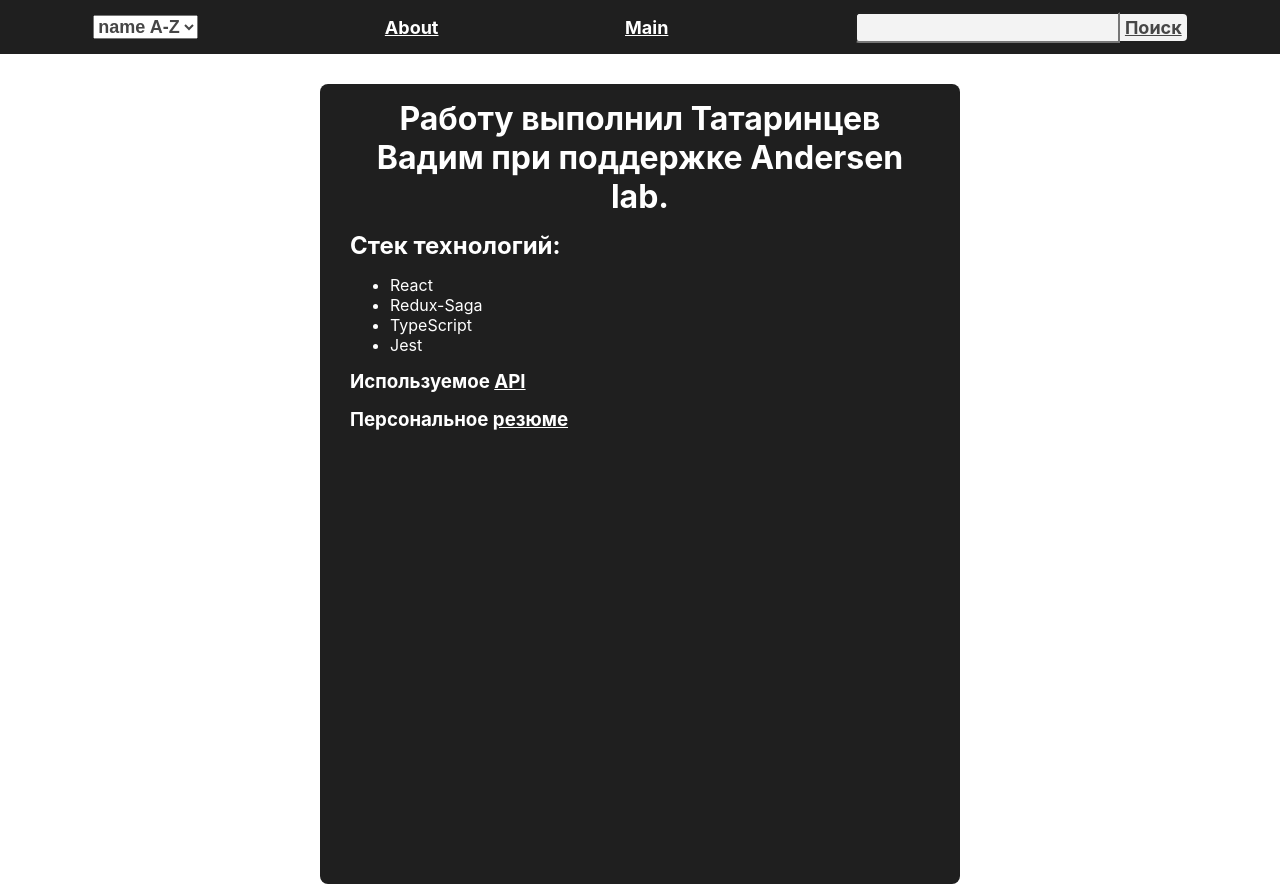
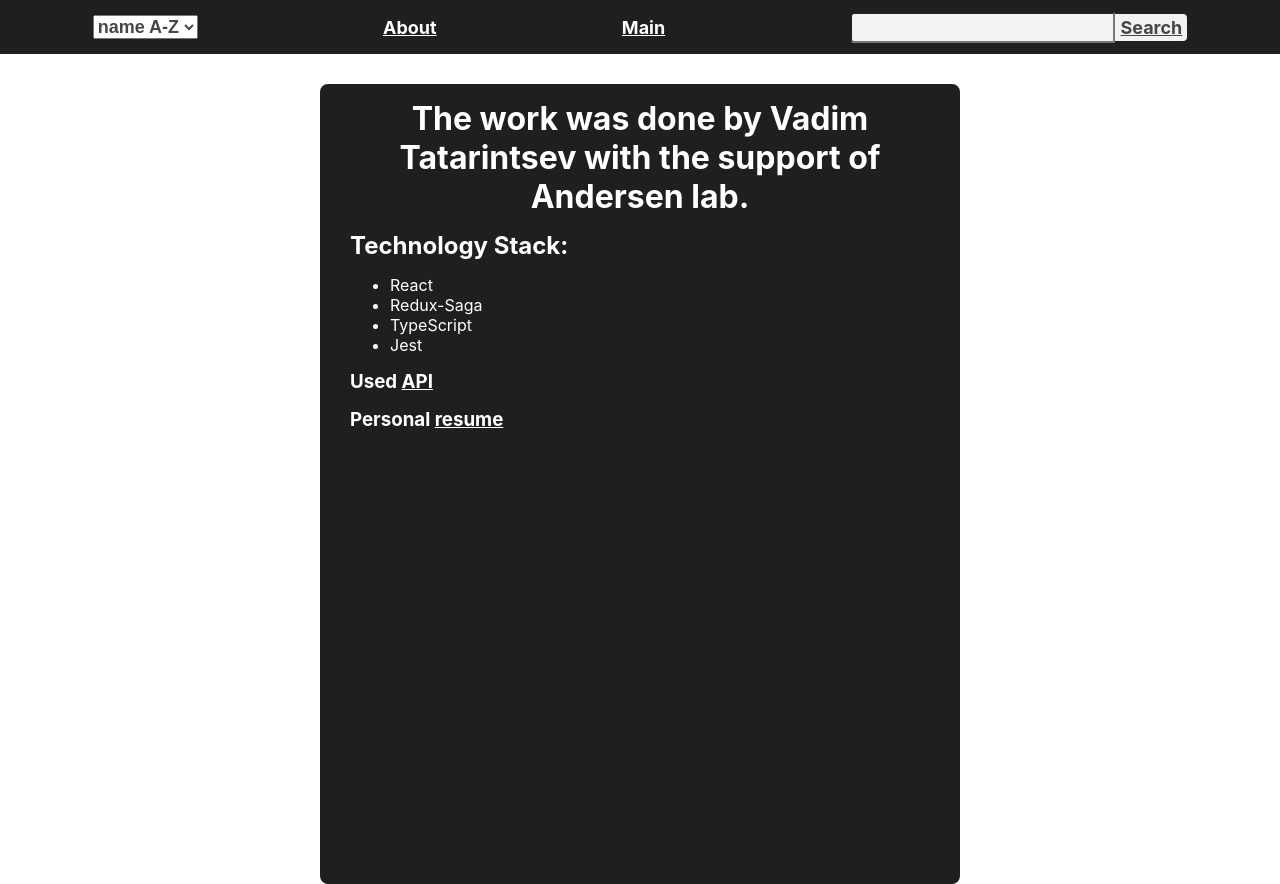
Before and after one commit to VadosLight/react-cinema, a React (Create React App) app: page /about in a window 1280 px wide. Built offline with nearby package versions, Linux system fonts and the light colour scheme.

Commit message:
translate Ru to En

```diff
--- a/src/components/Body/About/About.tsx
+++ b/src/components/Body/About/About.tsx
@@ -6,9 +6,9 @@ class About extends React.Component<{}, {}> {
     return (
       <div className="about">
         <div className="about-card">
-          <h1>Работу выполнил Татаринцев Вадим при поддержке Andersen lab.</h1>
+          <h1>The work was done by Vadim Tatarintsev with the support of Andersen lab.</h1>
 
-          <h2>Стек технологий:</h2>
+          <h2>Technology Stack:</h2>
           <ul>
             <li>React</li>
             <li>Redux-Saga</li>
@@ -17,20 +17,20 @@ class About extends React.Component<{}, {}> {
           </ul>
 
           <h3>
-            Используемое{" "}
+            Used{" "}
             <a href="https://www.omdbapi.com/" target="_blank" rel="noreferrer">
               API
             </a>
           </h3>
 
           <h3>
-            Персональное{" "}
+            Personal{" "}
             <a
               href="https://cyberpunk-resume.vercel.app/"
               target="_blank"
               rel="noreferrer"
             >
-              резюме
+              resume
             </a>
           </h3>
 
--- a/src/components/Header/Header.tsx
+++ b/src/components/Header/Header.tsx
@@ -38,7 +38,7 @@ class Header extends React.Component<{}, {}> {
         <div id="search-field">
           <input id="search-field__input" type="text" />
           <NavLink to="/" id="search-field__btn" onClick={this.fetchListMovies}>
-            Поиск
+            Search
           </NavLink >
         </div>
 
```
